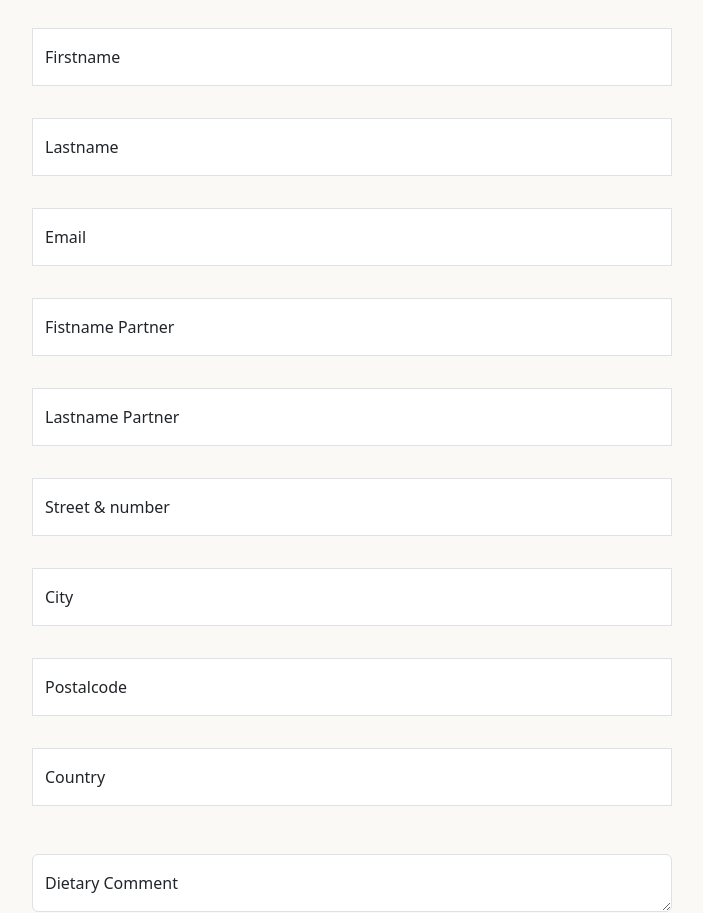
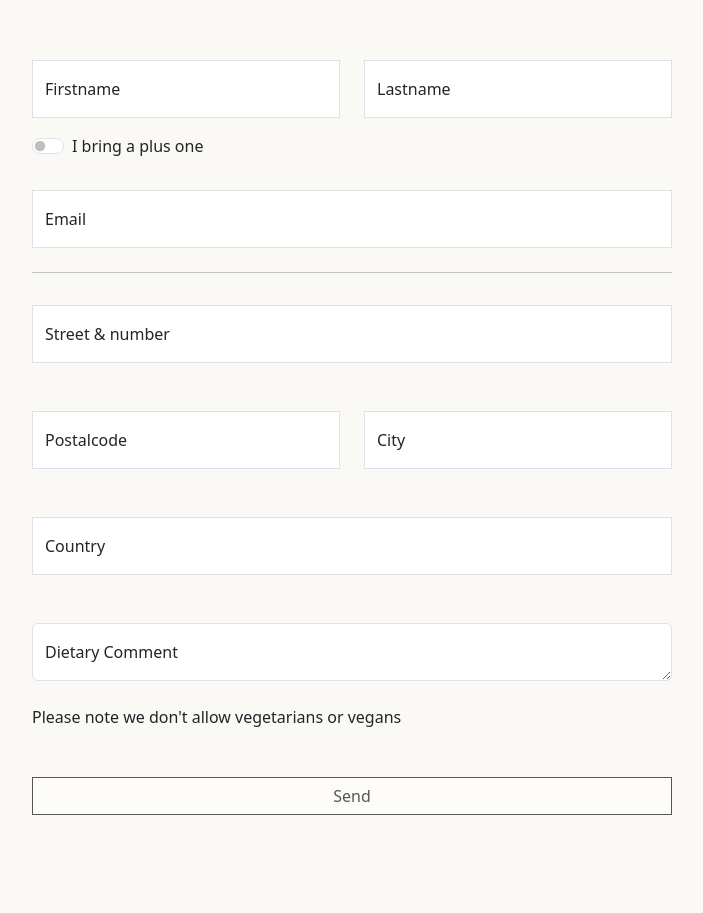
Before and after one commit to ThibaultLesuisse/ValentinePhilippe, an Angular app in the folder front/: page /rsvp in a window 1280 px wide. Shown: the part 500-1413 px from the top of the page, without its empty margins (288-991 px from the left). Built offline with nearby package versions, Linux system fonts and the light colour scheme.

Commit message:
:rocket: Improving menu structure

```diff
--- a/front/src/app/app.component.css
+++ b/front/src/app/app.component.css
@@ -118,9 +118,8 @@ a {
     }
 }
 
-@media (device-width: 768px) and (max-device-width: 1024px) and (orientation:portrait)
-{
-    .bd-placeholder-img-lg {
+@media only screen and (min-width: 600px) and (max-width: 1024px) {
+            .bd-placeholder-img-lg {
         font-size: 3.5rem;
     }
 
@@ -143,7 +142,7 @@ a {
     }
     a {
         font-family: "Work Sans";
-        font-size: 1.2em;
+        font-size: 1.5em;
         font-weight: 300;
         text-decoration: underline;
         text-decoration-thickness: 2px;
--- a/front/src/app/app.component.html
+++ b/front/src/app/app.component.html
@@ -3,20 +3,20 @@
   <div class="main-content align-items-center align-items-center justify-content-center">
     <nav class="navbar navbar-expand-lg">
       <div class="container-fluid">
-        <button class="navbar-toggler" type="button" data-bs-toggle="collapse" data-bs-target="#navbarTogglerDemo01"
-          aria-controls="navbarTogglerDemo01" aria-expanded="false" aria-label="Toggle navigation">
+        <button class="navbar-toggler" type="button" data-bs-toggle="collapse" data-bs-target="#main-menu"
+          aria-controls="main-menu" aria-expanded="false" aria-label="Toggle navigation">
           Menu
         </button>
-        <div class="collapse navbar-collapse" id="navbarTogglerDemo01">
+        <div class="collapse navbar-collapse" id="main-menu">
           <ul class="navbar-nav mb-2 mb-lg-0 w-100">
             <li class="nav-item">
-              <a routerLink="/" class="nav-link" aria-current="page">Home</a>
+              <a routerLink="/" class="nav-link" aria-current="page" data-bs-toggle="collapse" data-bs-target=".navbar-collapse.show">Home</a>
             </li>
             <li class="nav-item">
-              <a routerLink="/accomodation" class="nav-link" aria-current="page">Accomodations</a>
+              <a routerLink="/accomodation" class="nav-link" aria-current="page" data-bs-toggle="collapse" data-bs-target=".navbar-collapse.show">Accomodations</a>
             </li>
             <li class="nav-item">
-              <a routerLink="/rsvp" class="nav-link">RSVP</a>
+              <a routerLink="/rsvp" class="nav-link" data-bs-toggle="collapse" data-bs-target=".navbar-collapse.show">RSVP</a>
             </li>
           </ul>
         </div>
--- a/front/src/app/components/form/form/form.component.html
+++ b/front/src/app/components/form/form/form.component.html
@@ -1,42 +1,75 @@
 <!-- user-form.component.html -->
 <div class="mb-3 mt-5 w-100">
   <form [formGroup]="rsvpForm" (submit)="Submit()">
+    <div class="row">
+      <div class="col">
         <div class="form-floating mb-3">
-      <input id="first-name" class="form-control" type="text" formControlName="firstName" placeholder="Firstname" required>
+          <input id="first-name" class="form-control" type="text" formControlName="firstName" placeholder="Firstname"
+            required>
           <label for="first-name">Firstname</label>
         </div>
+      </div>
+      <div class="col">
         <div class="form-floating mb-3">
-      <input id="last-name" class="form-control" type="text" formControlName="lastName" placeholder="Lastname" required>
+          <input id="last-name" class="form-control" type="text" formControlName="lastName" placeholder="Lastname"
+            required>
           <label for="last-name">Lastname</label>
+        </div>
+      </div>
+    </div>
+    <div class="form-check form-switch">
+      <input class="form-check-input" type="checkbox" role="switch" (change)="togglePlusOne()" id="plusOne">
+      <label class="form-check-label" for="plusOne">I bring a plus one</label>
+    </div>
+
+    <div class="row" *ngIf="bringsPlusOne">
+      <div class="col">
+        <div class="form-floating mb-3">
+          <input id="partnerFirstName" class="form-control" type="text" formControlName="partnerFirstName"
+            placeholder="Firstname Partner">
+          <label for="partnerFirstName">Firstname Partner</label>
+        </div>
+      </div>
+      <div class="col">
+        <div class="form-floating mb-3">
+          <input id="partnerLastName" class="form-control" type="text" formControlName="partnerLastName"
+            placeholder="Lastname Partner">
+          <label for="partnerLastName">Lastname Partner</label>
+        </div>
+      </div>
     </div>
     <div class="form-floating mb-3">
       <input id="email" type="email" class="form-control" formControlName="email" placeholder="Email" required>
       <label for="email">Email</label>
     </div>
+    <hr class="mt-4"/>
     <div class="form-floating mb-3">
-      <input id="partnerFirstName" class="form-control" type="text" formControlName="partnerFirstName" placeholder="Firstname Partner">
-      <label for="partnerFirstName">Fistname Partner</label>
-    </div>
-    <div class="form-floating mb-3">
-      <input id="partnerLastName" class="form-control" type="text" formControlName="partnerLastName" placeholder="Lastname Partner">
-      <label for="partnerLastName">Lastname Partner</label>
-    </div>
-    <div class="form-floating mb-3">
-      <input id="street" type="text" class="form-control" formControlName="street" placeholder="Street and number" required>
+      <input id="street" type="text" class="form-control" formControlName="street" placeholder="Street and number"
+        required>
       <label for="street">Street & number</label>
     </div>
+
+    <div class="row">
+      <div class="col">
+        <div class="form-floating mb-3">
+          <input id="postalCode" type="text" class="form-control" formControlName="postalCode" placeholder="Postal Code"
+            required>
+          <label for="postalCode">Postalcode</label>
+        </div>
+      </div>
+      <div class="col">
         <div class="form-floating mb-3">
           <input id="city" type="text" class="form-control" formControlName="city" placeholder="City" required>
           <label for="city">City</label>
         </div>
-    <div class="form-floating mb-3">
-      <input id="postalCode" type="text" class="form-control" formControlName="postalCode" placeholder="Postal Code" required>
-      <label for="postalCode">Postalcode</label>
       </div>
+    </div>
+
     <div class="form-floating mb-3">
       <input id="country" type="text" class="form-control" formControlName="country" placeholder="Country" required>
       <label for="country">Country</label>
     </div>
+
     <div class="form-floating mb-3 mt-5">
       <textarea id="dietaryComments" type="text" class="form-control mb-4" formControlName="dietaryComment"
         placeholder="Dietary Comments"></textarea>
--- a/front/src/app/pages/accomodation/accomodation.component.css
+++ b/front/src/app/pages/accomodation/accomodation.component.css
@@ -15,8 +15,8 @@
 }
 
 .card-title {
-    font-size: 2rem;
-    font-weight:300;
+    font-size: 1.7rem;
+    font-weight:400;
 }
 
 .card-body {
@@ -26,8 +26,8 @@
 
 @media screen and (max-width: 480px) {
     .card-title {
-        font-size: 1rem;
-        font-weight:300;
+        font-size: 1.8rem;
+        font-weight:500;
     }
 }
 
@@ -36,7 +36,7 @@
 @media (device-width: 768px) and (max-device-width: 1024px) and (orientation:portrait)
 {
     .card-title {
-        font-size: 1rem;
-        font-weight:300;
+        font-size: 1.8rem;
+        font-weight:500;
     }
 }
--- a/front/src/app/pages/accomodation/accomodation.component.html
+++ b/front/src/app/pages/accomodation/accomodation.component.html
@@ -1,7 +1,7 @@
 <div class="container-fluid mt-5">
-    <div class="row justify-content-evenly align-items-center align-self-end row-cols-3 row-cols-sm-2 row-cols-md-3">
-      <div class="col" *ngFor="let accomodation of accomodationList">
-        <div class="card mt-4 pe-auto" style="width: 100%; height: 15rem" [style.background-image]="'linear-gradient(rgba(255,255,255,.1), rgba(255,255,255,.1)), url(' + accomodation.imageUrl + ')'">
+    <div class="row justify-content-evenly align-items-center align-self-end row-cols-sm-2 row-cols-md-3 row-cols-lg-3 ">
+      <div class="col d-flex justify-content-center" *ngFor="let accomodation of accomodationList">
+        <div class="card mt-4 pe-auto" style="width: 16rem; height: 16rem" [style.background-image]="'linear-gradient(rgba(255,255,255,.1), rgba(255,255,255,.1)), url(' + accomodation.imageUrl + ')'">
             <div class="card-body d-flex justify-content-center align-items-center" (click)="onHotelClick(accomodation)">
               <h5 class="card-title">{{accomodation.name}}</h5>
             </div>
--- a/front/src/app/pages/home/home.component.css
+++ b/front/src/app/pages/home/home.component.css
@@ -18,7 +18,7 @@ h4 {
     border: 2px solid;
     background-color: #677c43;
     color: white;
-    height: 5vh;
+    height: auto;
     width: 80%;
     margin-bottom: 5vh;
     margin-top: 3vh;
--- a/front/src/app/pages/home/home.component.html
+++ b/front/src/app/pages/home/home.component.html
@@ -12,7 +12,7 @@
         </div>
         <div class="d-flex flex-column mt-4 justify-content-center align-items-center">
             <img src="../../../assets/IMG-20240703-WA0004.jpg" class="couple-image" />
-            <button class="btn" routerLink="/rsvp">Klik hier om je aanwezigheid te bevestigen</button>
+            <button class="btn" routerLink="/rsvp">Join us in celebrating our wedding. Leave your details to get your invitation!</button>
         </div>
     </div>
 </main>
--- a/front/src/index.html
+++ b/front/src/index.html
@@ -4,7 +4,7 @@
   <meta charset="utf-8">
   <title>Front</title>
   <base href="/">
-  <meta name="viewport" content="width=device-width, initial-scale=1">
+  <meta name="viewport" content="width=device-width, initial-scale=1.0">
   <link rel="icon" type="image/x-icon" href="favicon.ico">
   <link rel="preconnect" href="https://fonts.googleapis.com">
   <link rel="preconnect" href="https://fonts.gstatic.com" crossorigin>
```
Also changed, not shown: front/src/app/components/form/form/form.component.css (line endings or trailing spaces). Lines whose indentation alone changed are shown as unchanged.
